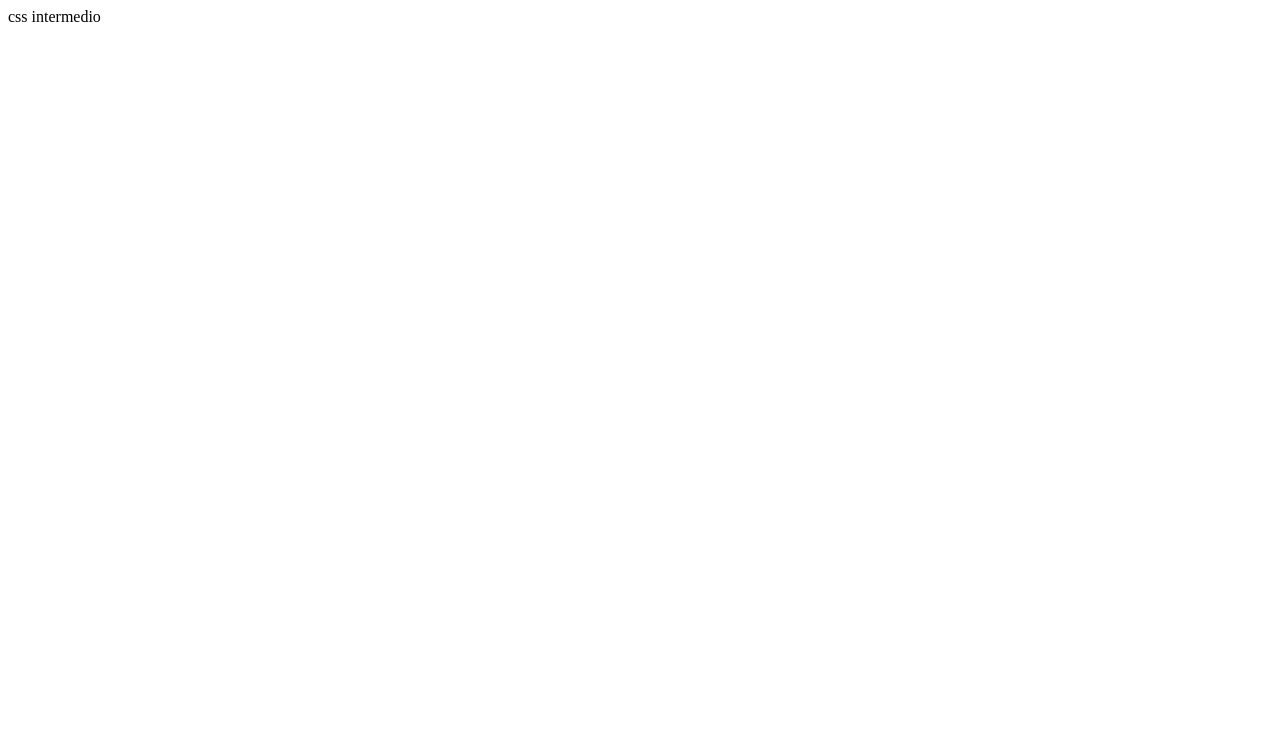
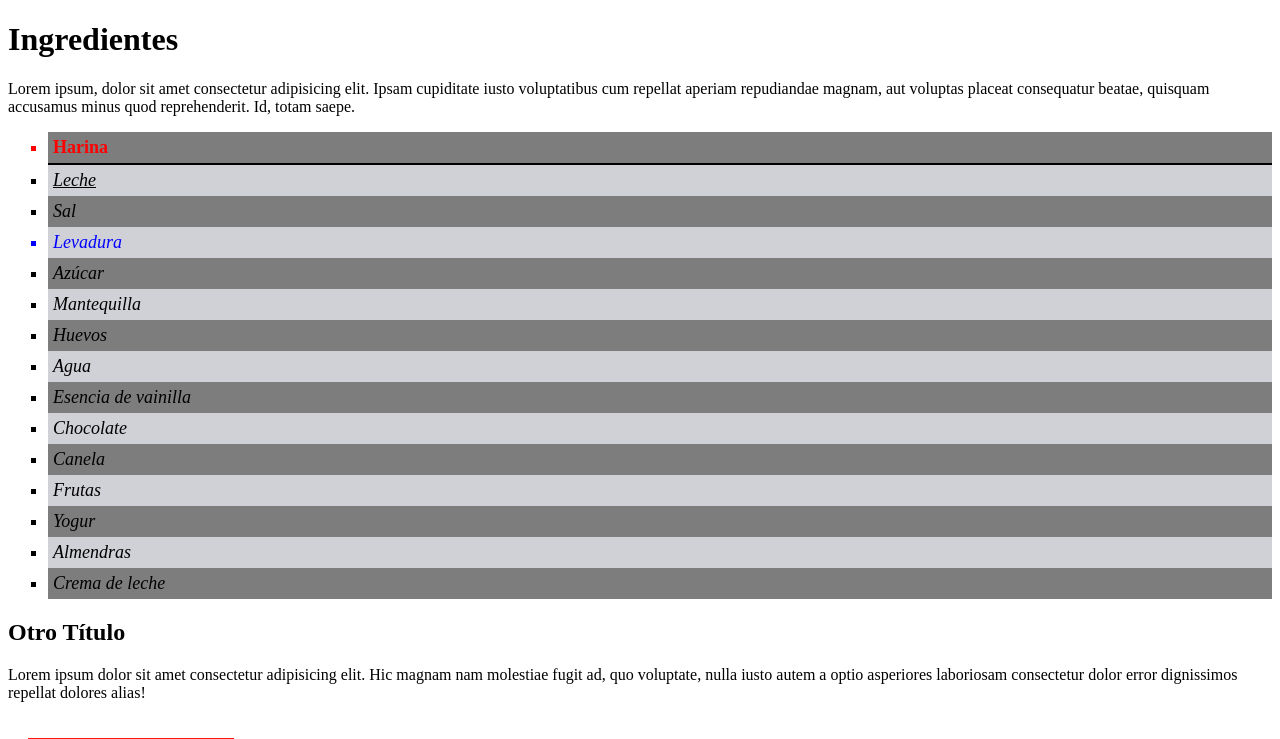
Before and after one commit to ecamilogp/curso-de-css, a Vue app: page / in a window 1280 px wide. Shown: the top 739 px of the page. Built offline with nearby package versions, Linux system fonts and the light colour scheme; the HTML template or start-up script is replaced by a standard one.

Commit message:
selectores avanzados y sus usos

```diff
--- a/src/component/css-intermedio/SelectoresAvanzados.vue
+++ b/src/component/css-intermedio/SelectoresAvanzados.vue
@@ -1 +1,133 @@
-<template>css intermedio</template>
+<template>
+  <h1>Ingredientes</h1>
+  <p>
+    Lorem ipsum, dolor sit amet consectetur adipisicing elit. Ipsam cupiditate iusto voluptatibus
+    cum repellat aperiam repudiandae magnam, aut voluptas placeat consequatur beatae, quisquam
+    accusamus minus quod reprehenderit. Id, totam saepe.
+  </p>
+
+  <ul>
+    <li class="ingrediente-faltante">Harina</li>
+    <li>Leche</li>
+    <li>Sal</li>
+    <li id="ingrediente-secreto">Levadura</li>
+    <li>Azúcar</li>
+    <li>Mantequilla</li>
+    <li>Huevos</li>
+    <li>Agua</li>
+    <li>Esencia de vainilla</li>
+    <li>Chocolate</li>
+    <li>Canela</li>
+    <li>Frutas</li>
+    <li>Yogur</li>
+    <li>Almendras</li>
+    <li>Crema de leche</li>
+  </ul>
+
+  <h2>Otro Título</h2>
+  <p>
+    Lorem ipsum dolor sit amet consectetur adipisicing elit. Hic magnam nam molestiae fugit ad, quo
+    voluptate, nulla iusto autem a optio asperiores laboriosam consectetur dolor error dignissimos
+    repellat dolores alias!
+  </p>
+  <img src="../../assets/yotas.jpg" alt="Imagen de ejemplo" />
+
+  <input type="text" />
+</template>
+
+<style>
+li {
+  color: gray;
+  padding: 5px;
+  list-style-type: square;
+  font-size: 18px;
+}
+
+/* Selector de clase */
+.ingrediente-faltante {
+  color: red;
+  font-weight: bold;
+}
+
+/* Selector de ID */
+#ingrediente-secreto {
+  color: blue;
+  font-style: italic;
+}
+
+/* Selector de hijo directo */
+ul > li {
+  font-size: 18px;
+}
+
+/* Selector de hermanos generales */
+.ingrediente-faltante ~ li {
+  color: black;
+}
+
+/* Selector de hermano adyacente */
+.ingrediente-faltante + li {
+  text-decoration: underline;
+}
+
+/* Selector de primer hijo */
+ul li:first-child {
+  border-bottom: 2px solid black;
+}
+
+/* Selector de último hijo */
+ul li:last-child {
+  background-color: yellow;
+}
+
+/* Selector de hijo impar */
+ul li:nth-child(odd) {
+  background-color: rgba(33, 32, 32, 0.58);
+}
+
+/* Selector de hijo par */
+ul li:nth-child(even) {
+  background-color: rgba(204, 204, 211, 0.909);
+}
+
+/* Selector de elemento vacío */
+p:empty {
+  border: 2px dashed red;
+}
+
+/* Selector de estado :hover */
+li:hover {
+  background-color: rgb(50, 208, 6);
+  cursor: pointer;
+}
+
+/* Selector de estado :active */
+li:active {
+  transform: scale(1.1);
+}
+
+/* Selector de estado :focus */
+input:focus {
+  outline: 2px solid rgb(7, 255, 12);
+}
+
+/* Selector de atributo */
+img[alt] {
+  border: 3px solid rgb(255, 19, 19);
+  background-attachment: fixed;
+  width: 200px;
+  height: 200px;
+  margin: 20px;
+}
+
+/* Selector de negación */
+li:not(.ingrediente-faltante) {
+  font-style: italic;
+}
+img:hover {
+  width: 300px;
+  height: 300px;
+  border: 2px outset red;
+  border-radius: 50%;
+}
+</style>
```
